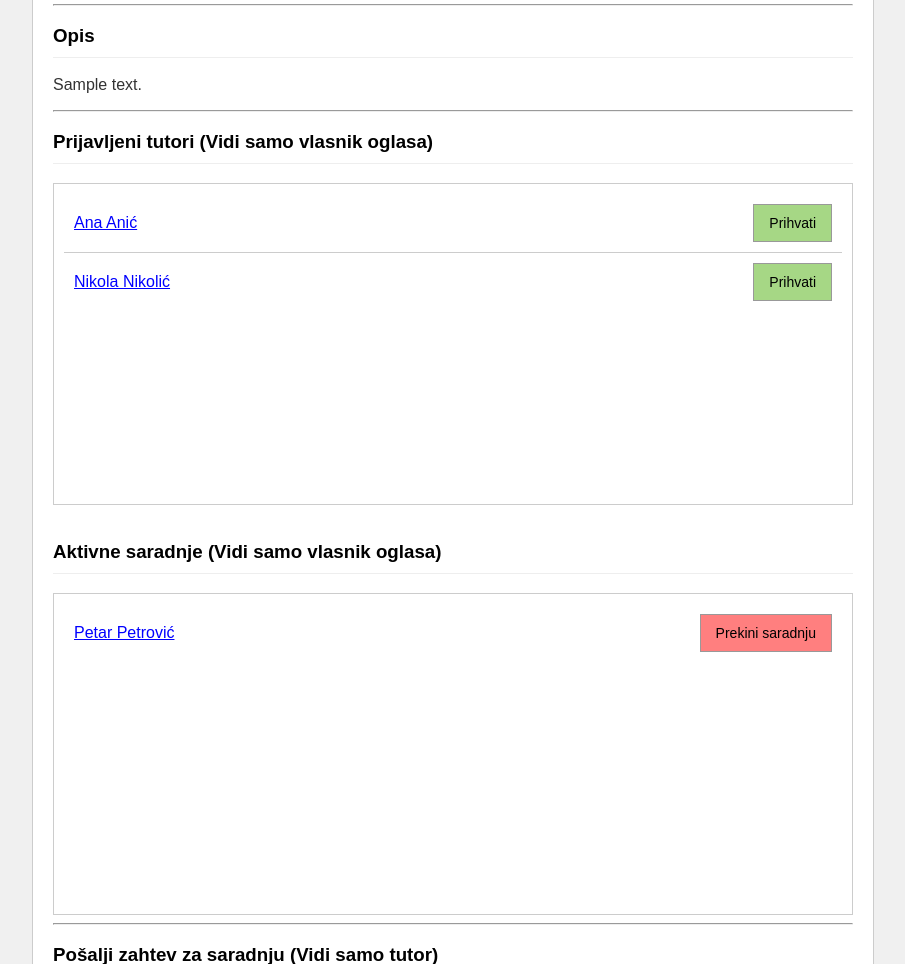
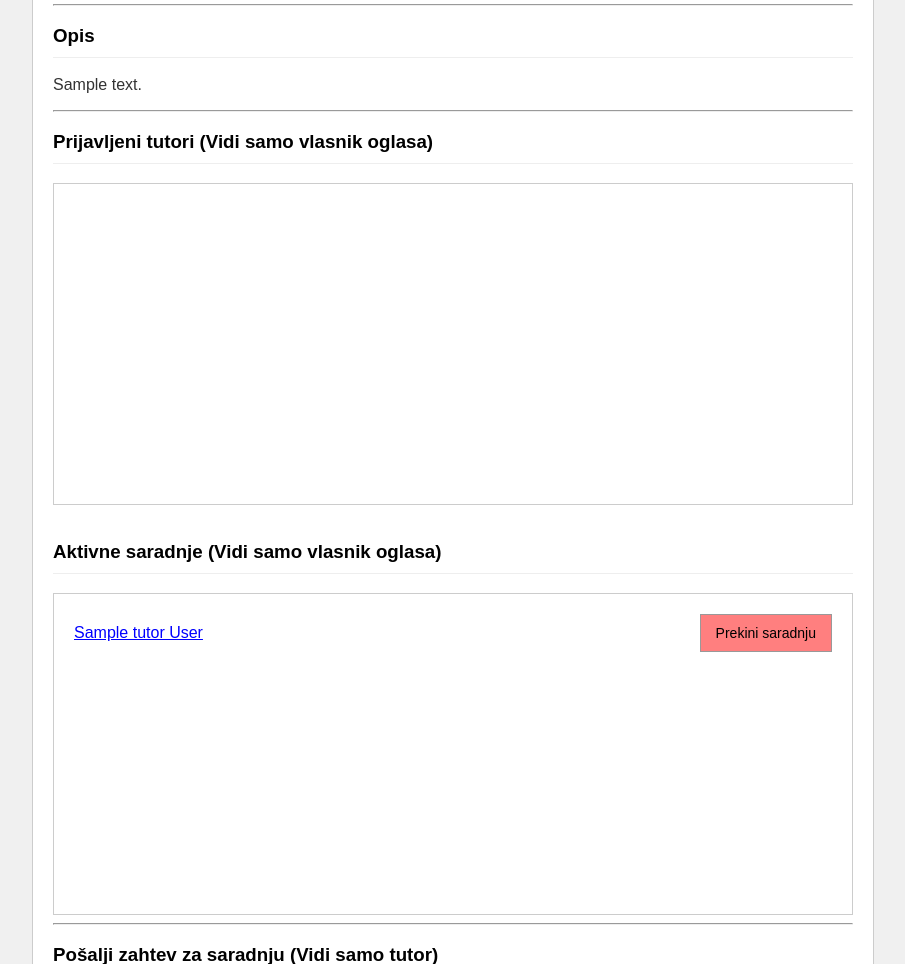
Before and after one commit to VeljkoMatic03/PSI-Projekat, a Django app: page /view_ad/1 in a window 1280 px wide. Shown: the part 252-1216 px from the top of the page, without its empty margins (187-1092 px from the left). Run offline with Django 5.2, Linux system fonts and the light colour scheme; the visitor is signed in with stand-in values (Sample User, id 1); tables that the repository leaves empty hold one stand-in row (values such as "Sample post"); data that the repository does not hold is empty.

Commit message:
Prihvati, odbij saradnju, prekini saradnju funkcionalnosti
Change-Id: I5c113aabdd7ad328f1eae83e6c3ed48295efa0dc

```diff
--- a/aplikacija/aplikacija/urls.py
+++ b/aplikacija/aplikacija/urls.py
@@ -18,7 +18,7 @@ from django.contrib import admin
 from django.urls import path, include
 from app_veljko.views import adminpanel, verifyTutor, removeUser, logout_user, public_profile, home
 from app_filip.views import homepage, register_user, login_user
-from app_luka.views import create_ad, dashboard_student, search_ads, view_ad
+from app_luka.views import create_ad, dashboard_student, search_ads, view_ad, prekini_saradnju, prihvati_zahtev, odbij_zahtev
 urlpatterns = [
     path('admin/', admin.site.urls),
     path('admin_panel/', adminpanel, name='adminpanel'),
@@ -34,4 +34,8 @@ urlpatterns = [
     path('dashboard_student/', dashboard_student, name='dashboard-student'),
     path('search_ads/', search_ads, name='search_ads'),
     path('view_ad/<int:id>', view_ad, name='view_ad'),
+    path('prekini_saradnju/<int:id>', prekini_saradnju, name='prekini_saradnju'),
+    path('prihvati_zahtev/<int:id>', prihvati_zahtev, name='prihvati_zahtev'),
+    path('odbij_zahtev/<int:id>', odbij_zahtev, name='odbij_zahtev'),
+
 ]
--- a/aplikacija/app_luka/views.py
+++ b/aplikacija/app_luka/views.py
@@ -1,6 +1,8 @@
-from django.shortcuts import render
+from datetime import date
 
-from shared_app.models import Notice, Student, Tutor, Request
+from django.shortcuts import render, redirect
+
+from shared_app.models import Notice, Student, Tutor, Request, Collaboration
 
 
 # Create your views here.
@@ -29,11 +31,59 @@ def view_ad(request,id):
     oglas=Notice.objects.get(pk=id)
     student=Student.objects.get(pk=oglas.idpublisher.iduser)
     jeTutor=None
-    print(Tutor.objects.filter(iduser_id=request.user.id))
     if len(Tutor.objects.filter(iduser_id=request.user.id))>0:
         jeTutor="DA"
-    prijavljeniTutori=Request.objects.filter(idnotice=id, isaccepted=0)
-    print(prijavljeniTutori)
-    trenutneSaradnje=Request.objects.filter(idnotice=id, isaccepted=1)
-    print(trenutneSaradnje)
-    return render(request,'view-ad.html',{'oglas':oglas,'studentIme':student.name, 'studentPrezime':student.surname, 'idVlasnika':student.iduser.iduser, 'jeTutor':jeTutor})
+    zahteviNeprihvaceni=Request.objects.filter(idnotice=id, isaccepted='P')
+    aktivneKolaboracije=Collaboration.objects.filter(idnotice=id)
+
+    tutoriNeprihvaceni=[]
+    tutoriPrihvaceni=[]
+
+    for zahtev in zahteviNeprihvaceni:
+        tutoriNeprihvaceni.append(zahtev.idtutor)
+
+    for zahtev in aktivneKolaboracije:
+     tutoriPrihvaceni.append(zahtev.idtutor)
+
+    return render(request,'view-ad.html',{'oglas':oglas,'studentIme':student.name, 'studentPrezime':student.surname, 'idVlasnika':student.iduser.iduser, 'jeTutor':jeTutor, 'tutoriPrihvaceni':tutoriPrihvaceni,'tutoriNeprihvaceni':tutoriNeprihvaceni})
+def prekini_saradnju(request,id):
+    if request.method == "POST":
+        tutor_id = request.POST.get("tutor_id")
+        print(f"Prekini saradnju tutor_id={tutor_id}, oglas_id={id}")
+
+        collab = Collaboration.objects.filter(idnotice_id=id,idtutor_id=tutor_id,dateend__isnull=True)[0]
+        print(collab)
+        collab.dateend = date.today()
+        Collaboration.save(collab)
+
+        #Request.objects.filter(idnotice_id=id,idtutor_id=tutor_id,isaccepted='A').update(isaccepted='R')
+        #Mozemo da stavimo da bude rejected u requests ali mi to nema smisla pa cu ostaviti u komentaru
+
+    return redirect('view_ad', id=id)
+
+def prihvati_zahtev(request, id):
+    if request.method == "POST":
+        tutor_id = request.POST.get("tutor_id")
+        print(f"Prihvati zahtev tutor_id={tutor_id}, oglas_id={id}")
+
+        zahtev = Request.objects.filter(idtutor_id=tutor_id,idnotice_id=id,isaccepted='P')[0]
+        zahtev.isaccepted = 'A'
+        zahtev.save()
+
+        oglas = zahtev.idnotice
+        student = oglas.idpublisher
+        tutor = zahtev.idtutor
+
+        Collaboration.objects.create(idnotice=oglas,idstudent=student,idtutor=tutor,datebegin=date.today())
+
+    return redirect('view_ad', id=id)
+
+def odbij_zahtev(request,id):
+    if request.method == "POST":
+        tutor_id = request.POST.get("tutor_id")
+        print(f"Odbij zahtev tutor_id={tutor_id}, oglas_id={id}")
+
+        zahtev = Request.objects.filter(idtutor_id=tutor_id,idnotice_id=id,isaccepted='P')[0]
+        zahtev.isaccepted = 'R'
+        zahtev.save()
+    return redirect('view_ad',id=id)
--- a/aplikacija/templates/view-ad.html
+++ b/aplikacija/templates/view-ad.html
@@ -26,22 +26,46 @@
         {% if request.user.id == idVlasnika %}
         <h3>Prijavljeni tutori (Vidi samo vlasnik oglasa)</h3>
         <div class="item-list">
-            <div class="item" style="display: flex; justify-content: space-between; align-items: center;">
-                <span><a href="public-profile.html">Ana Anić</a></span>
-                <button class="btn" style="width: auto; background-color: #A6D785;">Prihvati</button>
-            </div>
-            <div class="item" style="display: flex; justify-content: space-between; align-items: center;">
-                <span><a href="public-profile.html">Nikola Nikolić</a></span>
-                <button class="btn" style="width: auto; background-color: #A6D785;">Prihvati</button>
-            </div>
+            {% for tutor in tutoriNeprihvaceni %}
+                <div class="item" style="display: flex; justify-content: space-between; align-items: center;">
+                    <span><a href="#">{{ tutor.name }} {{ tutor.surname }}</a></span>
+
+                    <div style="display: flex; gap: 8px;">
+                        <form method="post" action="{% url 'prihvati_zahtev' oglas.idnotice %}" style="display:inline;">
+                            {% csrf_token %}
+                            <input type="hidden" name="tutor_id" value="{{ tutor.iduser_id }}">
+                            <button type="submit" class="btn" style="width:auto; background-color:#A6D785;">
+                                Prihvati
+                            </button>
+                        </form>
+
+                        <form method="post" action="{% url 'odbij_zahtev' oglas.idnotice %}" style="display:inline;">
+                            {% csrf_token %}
+                            <input type="hidden" name="tutor_id" value="{{ tutor.iduser_id }}">
+                            <button type="submit" class="btn" style="width:auto; background-color:#FF7F7F;">
+                                Odbij
+                            </button>
+                        </form>
+                    </div>
+                </div>
+            {% endfor %}
         </div>
         <br>
         <h3>Aktivne saradnje (Vidi samo vlasnik oglasa)</h3>
         <div class="item-list">
-             <div class="item" style="display: flex; justify-content: space-between; align-items: center;">
-                <span><a href="public-profile.html">Petar Petrović</a></span>
-                <button class="btn" style="width: auto; background-color: #FF7F7F;">Prekini saradnju</button>
-            </div>
+            {% for tutor in tutoriPrihvaceni %}
+                <div class="item" style="display: flex; justify-content: space-between; align-items: center;">
+                    <span><a href="#">{{ tutor.name }} {{ tutor.surname }}</a></span>
+
+                    <form method="post" action="{% url 'prekini_saradnju' oglas.idnotice %}">
+                        {% csrf_token %}
+                        <input type="hidden" name="tutor_id" value="{{ tutor.iduser_id }}">
+                        <button type="submit" class="btn" style="width: auto; background-color: #FF7F7F;">
+                            Prekini saradnju
+                        </button>
+                    </form>
+                </div>
+            {% endfor %}
         </div>
         <hr>
         {% endif %}
```
